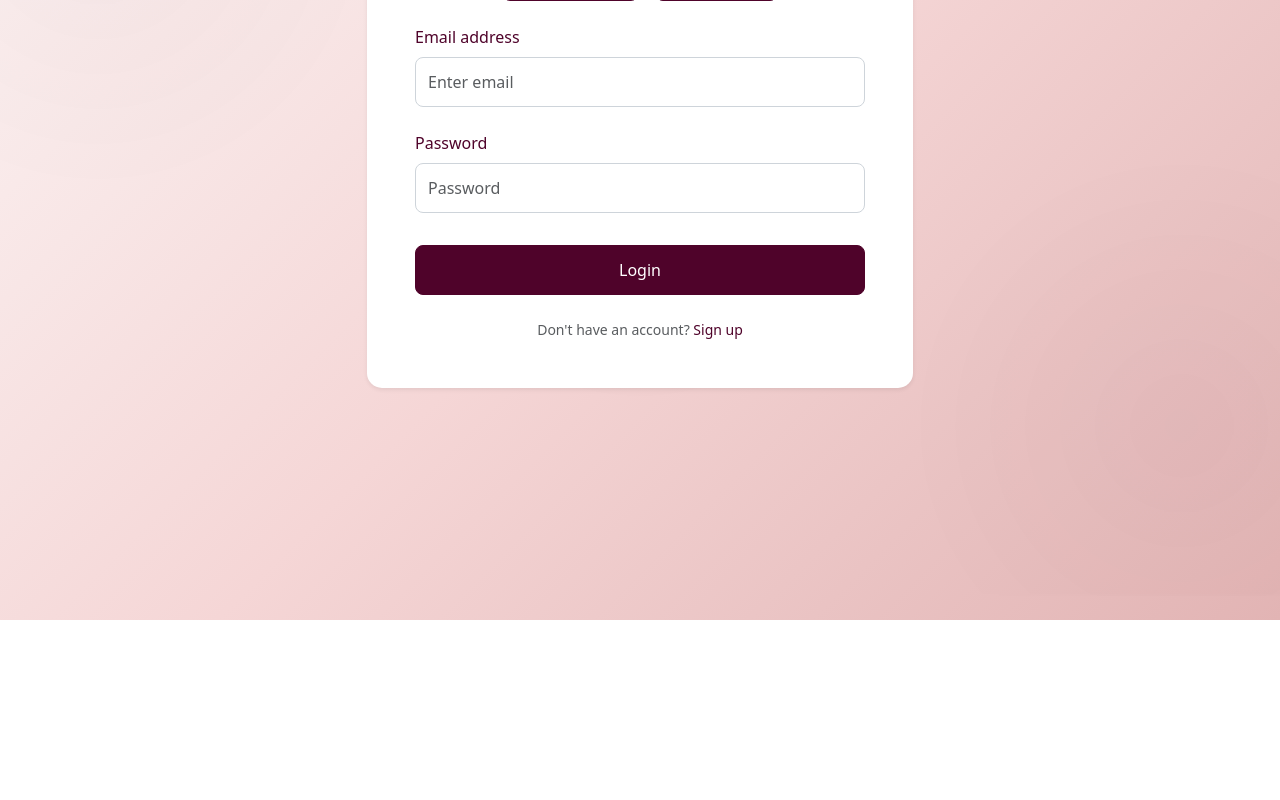
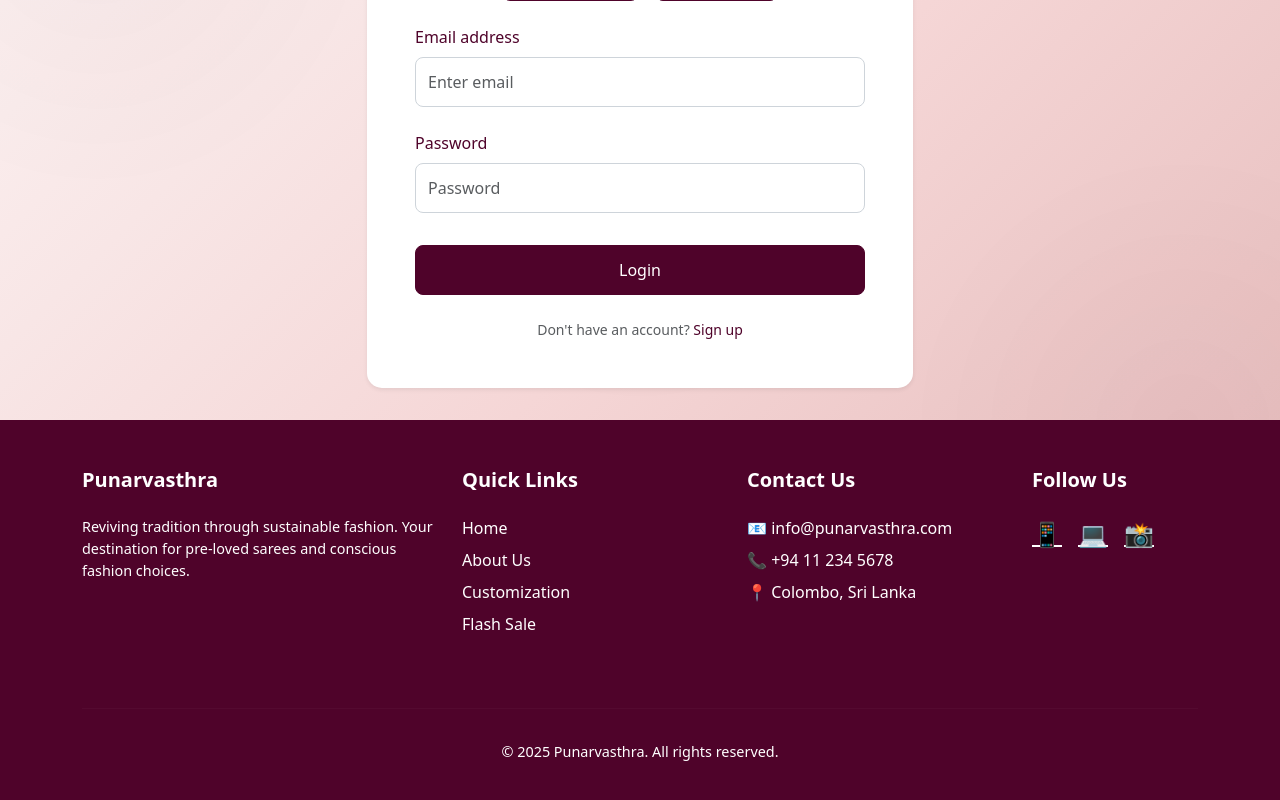
Before and after one commit to NishadiFernando/ITPM_-_NEW, a React (Create React App) app in the folder frontend/: page /login in a window 1280 px wide. Shown: the part 228-1028 px from the top of the page. Before the commit the page ends 848 px from the top, so only its background shows below. Built offline with nearby package versions, Linux system fonts and the light colour scheme.

Commit message:
footer eka add kara

```diff
--- a/frontend/src/AboutUs.css
+++ b/frontend/src/AboutUs.css
@@ -1,6 +1,9 @@
 .about-us-page {
     font-family: 'Poppins', sans-serif;
     color: #333;
+    min-height: 100vh;
+    display: flex;
+    flex-direction: column;
 }
 
 /* Hero Section */
@@ -217,3 +220,7 @@
         padding: 3rem 0;
     }
 }
+
+footer {
+    margin-top: auto;
+}
--- a/frontend/src/App.css
+++ b/frontend/src/App.css
@@ -39,6 +39,15 @@ body::before {
     display: flex;
     flex-direction: column;
     position: relative;
+}
+
+main {
+    flex: 1 0 auto;
+}
+
+/* Exclude footer from login and signup pages */
+.auth-page footer {
+    display: none;
 }
 
 .App {
--- a/frontend/src/App.js
+++ b/frontend/src/App.js
@@ -2,6 +2,7 @@ import React from 'react';
 import { BrowserRouter as Router, Routes, Route, Navigate } from 'react-router-dom';
 import 'bootstrap/dist/css/bootstrap.min.css';
 import './App.css';
+import Footer from './components/Footer';
 
 // Customer interfaces
 import CustomerPage from './sareehome';
@@ -33,6 +34,7 @@ import Signup from './components/Signup';
 function App() {
   return (
     <Router>
+      <div className="app-container">
         <Routes>
           {/* Auth Routes */}
           <Route path="/login" element={<Login />} />
@@ -69,6 +71,8 @@ function App() {
           {/* Default Route */}
           <Route path="/" element={<Navigate to="/login" />} />
         </Routes>
+        <Footer />
+      </div>
     </Router>
   );
 }
--- /dev/null
+++ b/frontend/src/components/Footer.js
@@ -0,0 +1,57 @@
+import React from 'react';
+import { Container, Row, Col } from 'react-bootstrap';
+import { Link } from 'react-router-dom';
+
+function Footer() {
+    return (
+        <footer style={{
+            backgroundColor: '#4F032A',
+            color: 'white',
+            padding: '3rem 0 2rem 0',
+            marginTop: '2rem'
+        }}>
+            <Container>
+                <Row>
+                    <Col md={4} className="mb-4">
+                        <h5 style={{ fontWeight: 'bold', marginBottom: '1.5rem' }}>Punarvasthra</h5>
+                        <p style={{ fontSize: '0.9rem' }}>
+                            Reviving tradition through sustainable fashion.
+                            Your destination for pre-loved sarees and conscious fashion choices.
+                        </p>
+                    </Col>
+                    <Col md={3} className="mb-4">
+                        <h5 style={{ fontWeight: 'bold', marginBottom: '1.5rem' }}>Quick Links</h5>
+                        <ul style={{ listStyle: 'none', padding: 0 }}>
+                            <li className="mb-2"><Link to="/sareehome" style={{ color: 'white', textDecoration: 'none' }}>Home</Link></li>
+                            <li className="mb-2"><Link to="/about" style={{ color: 'white', textDecoration: 'none' }}>About Us</Link></li>
+                            <li className="mb-2"><Link to="/customization" style={{ color: 'white', textDecoration: 'none' }}>Customization</Link></li>
+                            <li className="mb-2"><Link to="/flash-sale" style={{ color: 'white', textDecoration: 'none' }}>Flash Sale</Link></li>
+                        </ul>
+                    </Col>
+                    <Col md={3} className="mb-4">
+                        <h5 style={{ fontWeight: 'bold', marginBottom: '1.5rem' }}>Contact Us</h5>
+                        <ul style={{ listStyle: 'none', padding: 0 }}>
+                            <li className="mb-2">📧 info@punarvasthra.com</li>
+                            <li className="mb-2">📞 +94 11 234 5678</li>
+                            <li className="mb-2">📍 Colombo, Sri Lanka</li>
+                        </ul>
+                    </Col>
+                    <Col md={2} className="mb-4">
+                        <h5 style={{ fontWeight: 'bold', marginBottom: '1.5rem' }}>Follow Us</h5>
+                        <div style={{ display: 'flex', gap: '1rem' }}>
+                            <a href="#" style={{ color: 'white', fontSize: '1.5rem' }}>📱</a>
+                            <a href="#" style={{ color: 'white', fontSize: '1.5rem' }}>💻</a>
+                            <a href="#" style={{ color: 'white', fontSize: '1.5rem' }}>📸</a>
+                        </div>
+                    </Col>
+                </Row>
+                <hr style={{ borderColor: 'rgba(255,255,255,0.1)', margin: '2rem 0' }} />
+                <div style={{ textAlign: 'center', fontSize: '0.9rem' }}>
+                    <p>&copy; {new Date().getFullYear()} Punarvasthra. All rights reserved.</p>
+                </div>
+            </Container>
+        </footer>
+    );
+}
+
+export default Footer;
```
Also changed, not shown: 1 other file (tests, documents, lock files or other folders). Lines whose indentation alone changed are shown as unchanged.
